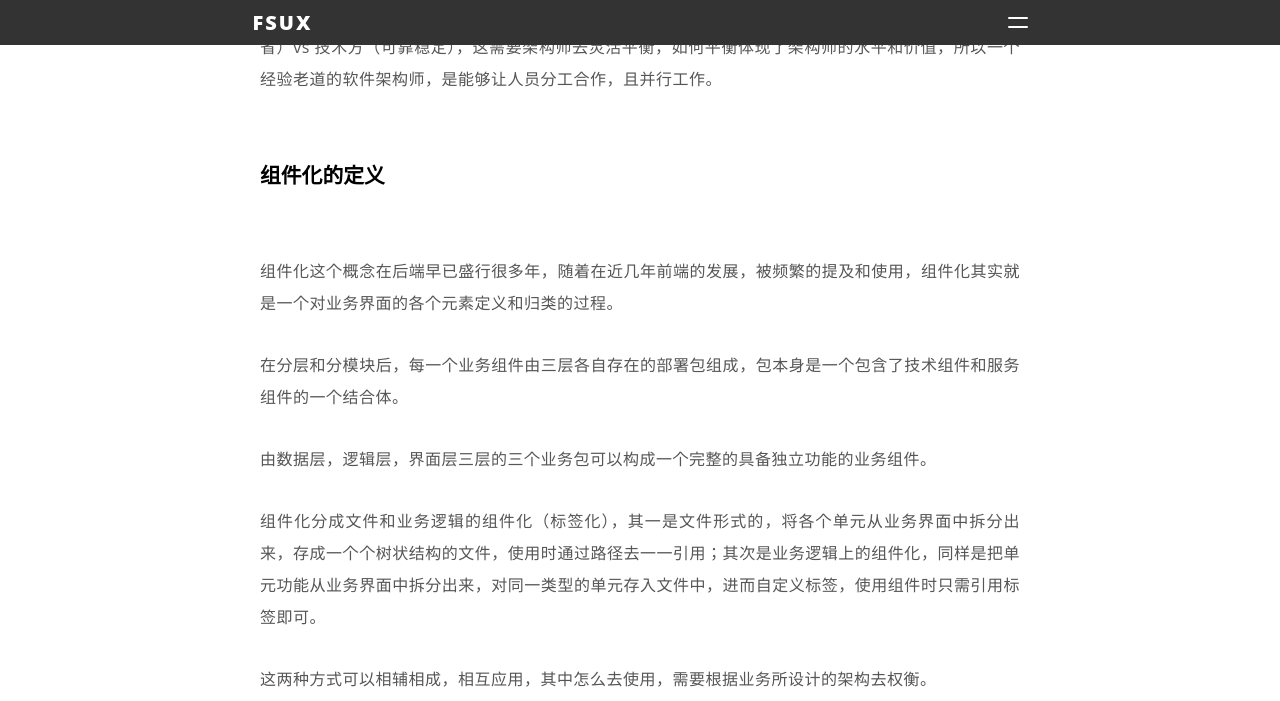
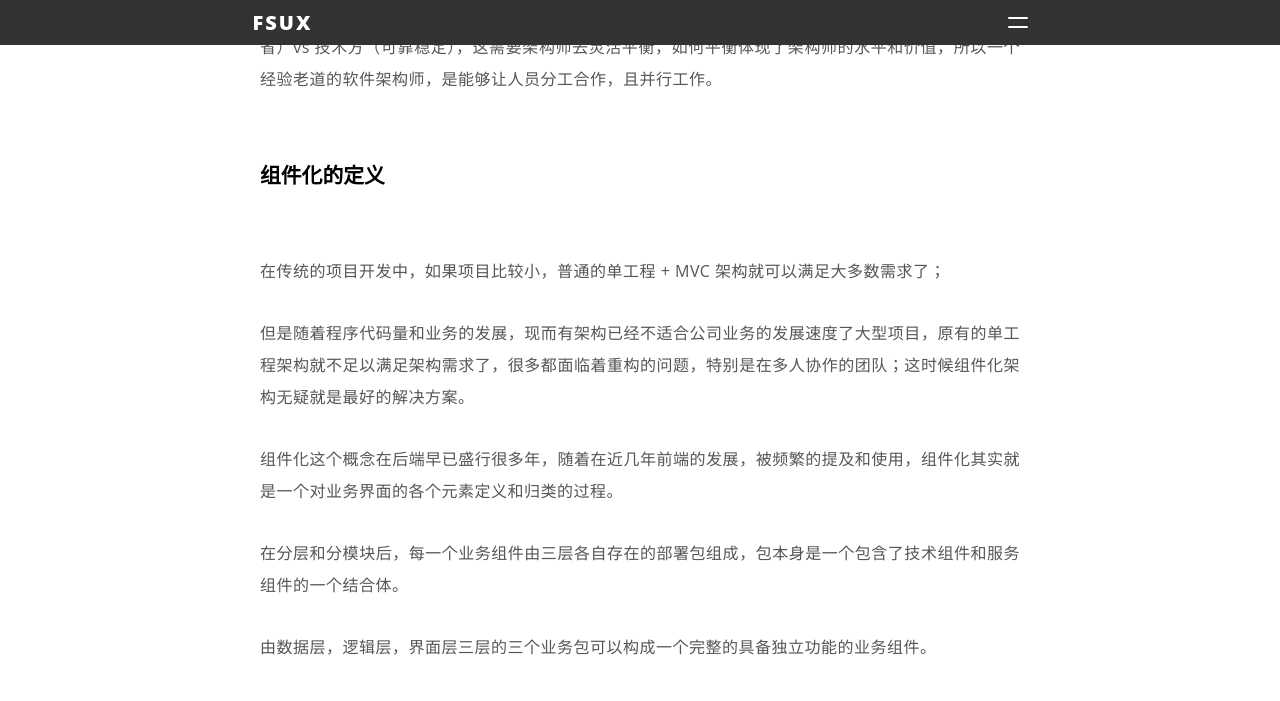
Before and after one commit to Haonancx/Haonancx.github.io, a Jekyll site: the page built from _posts/2017-6-1-Talk-about-component-architecture.markdown, in a window 1280 px wide and 900 px high, scrolled down 2021 px, cut to the strip 0-701 px from the top of the window. Built offline with Jekyll 4.4.1, drawn with Linux system fonts in a browser that asks for light colours; nearby versions of some CDN libraries; Markdown is read by kramdown in place of the engine named in the settings; comment, search, counter and statistics services are not loaded.

Commit message:
组件化架构漫谈

```diff
--- a/_posts/2017-6-1-Talk-about-component-architecture.markdown
+++ b/_posts/2017-6-1-Talk-about-component-architecture.markdown
@@ -40,6 +40,10 @@ tags: 随笔 架构 浅谈前端
 
 
 ### 组件化的定义
+
+在传统的项目开发中，如果项目比较小，普通的单工程 + MVC 架构就可以满足大多数需求了；
+
+但是随着程序代码量和业务的发展，现而有架构已经不适合公司业务的发展速度了大型项目，原有的单工程架构就不足以满足架构需求了，很多都面临着重构的问题，特别是在多人协作的团队；这时候组件化架构无疑就是最好的解决方案。
 
 组件化这个概念在后端早已盛行很多年，随着在近几年前端的发展，被频繁的提及和使用，组件化其实就是一个对业务界面的各个元素定义和归类的过程。
 
@@ -149,9 +153,12 @@ tags: 随笔 架构 浅谈前端
 
 #### 组件管理
 
+**组件加载策略**
+
+
+**组件就近管理**
+
 #### 优化
-
-**代码加载策略**
 
 **性能（缓存）**
 
```
